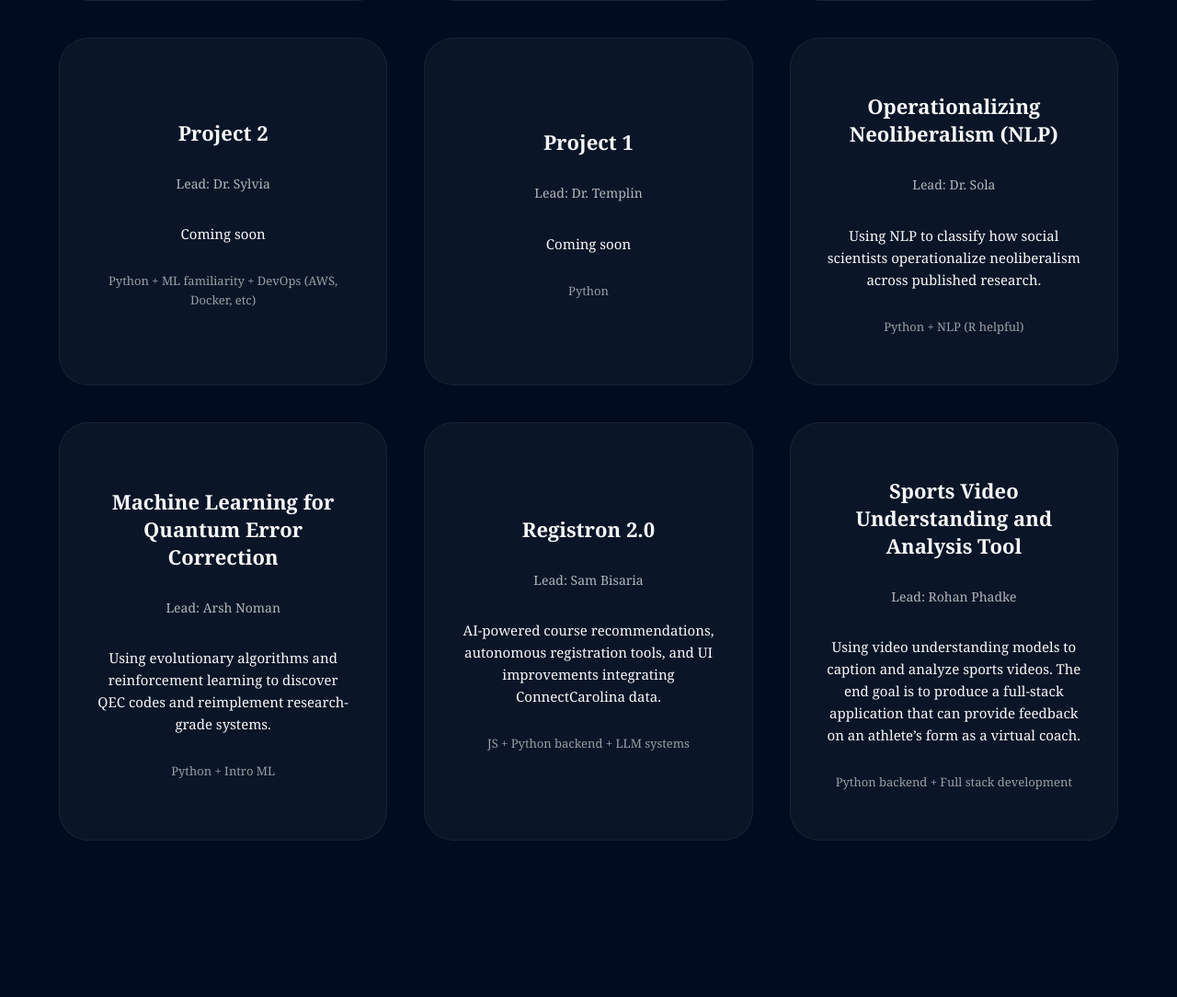
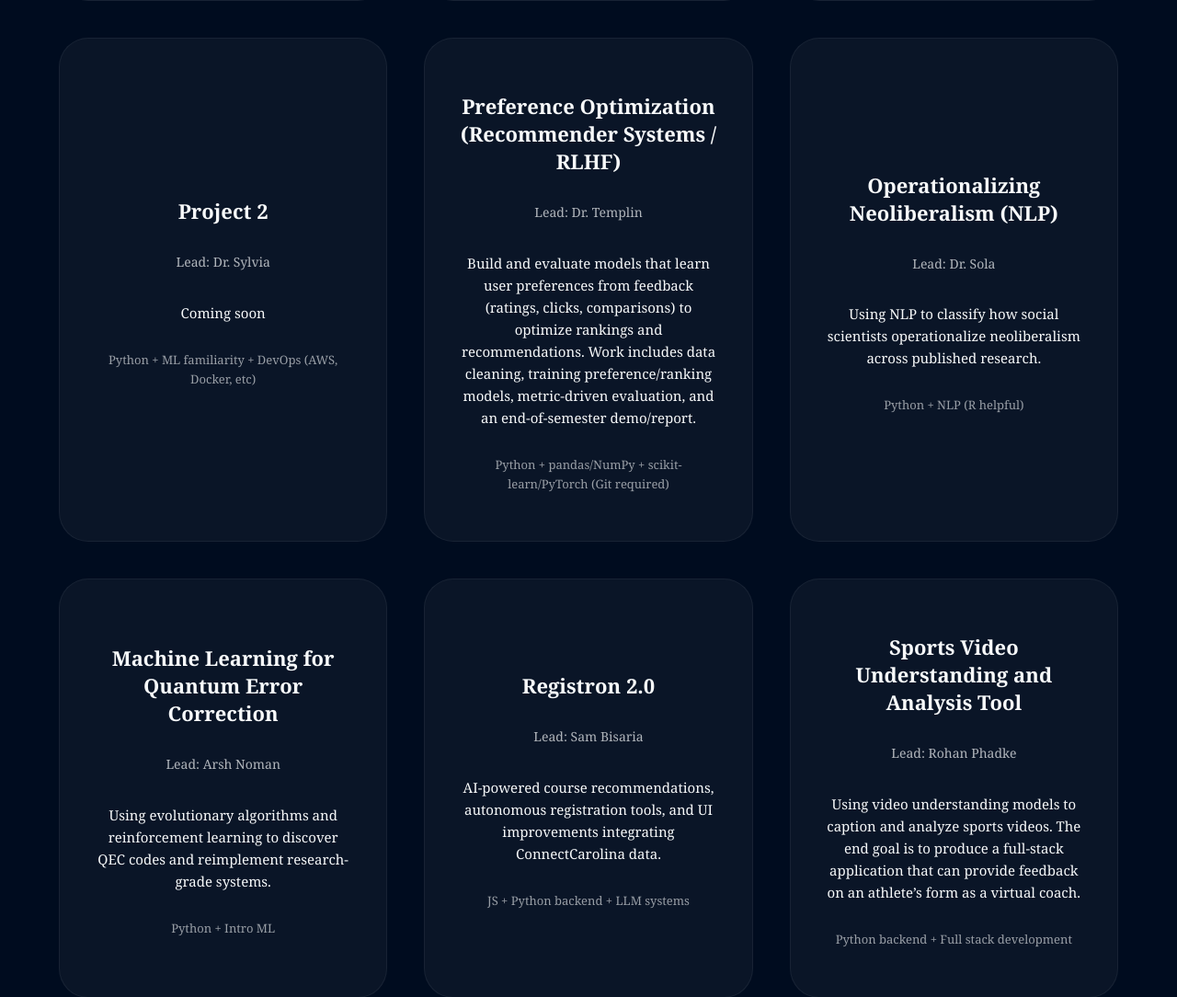
Before and after one commit to ai-unc/aiunc-site, a Flask app: page /projects in a window 1280 px wide. Shown: the part 1259-2343 px from the top of the page at 92% size. Run offline with Flask 3, Linux system fonts and the light colour scheme.

Commit message:
new project added

```diff
--- a/templates/projects.html
+++ b/templates/projects.html
@@ -61,10 +61,10 @@
   </div>
 
   <div class="project-card fade-in">
-    <h3>Project 1</h3>
+    <h3>Preference Optimization (Recommender Systems / RLHF)</h3>
     <p class="lead">Lead: Dr. Templin</p>
-    <p>Coming soon</p>
-    <p class="meta">Python</p>
+    <p>Build and evaluate models that learn user preferences from feedback (ratings, clicks, comparisons) to optimize rankings and recommendations. Work includes data cleaning, training preference/ranking models, metric-driven evaluation, and an end-of-semester demo/report.</p>
+    <p class="meta">Python + pandas/NumPy + scikit-learn/PyTorch (Git required)</p>
   </div>
 
   <div class="project-card fade-in">
```
